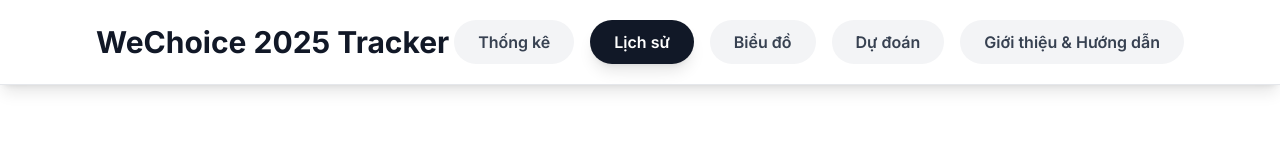
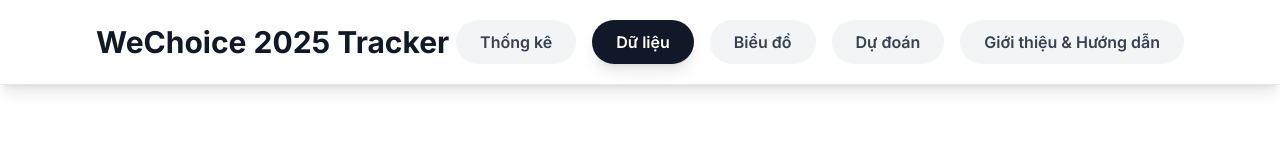
Before and after one commit to ntu09082007-eng/wechoice-tracker-frontend, a React (Vite) app: page /stats in a window 1280 px wide. Shown: the top 151 px of the page. Built offline with nearby package versions, Linux system fonts and the light colour scheme.

Commit message:
Update Header.jsx

```diff
--- a/src/components/Header.jsx
+++ b/src/components/Header.jsx
@@ -7,7 +7,7 @@
 
   const navLinks = [
     { to: "/realtime", label: "Thống kê" },
-    { to: "/stats", label: "Lịch sử" },
+    { to: "/stats", label: "Dữ liệu" },
     { to: "/charts", label: "Biểu đồ" },
     { to: "/prediction", label: "Dự đoán" },
     { to: "/about", label: "Giới thiệu & Hướng dẫn" },
```
